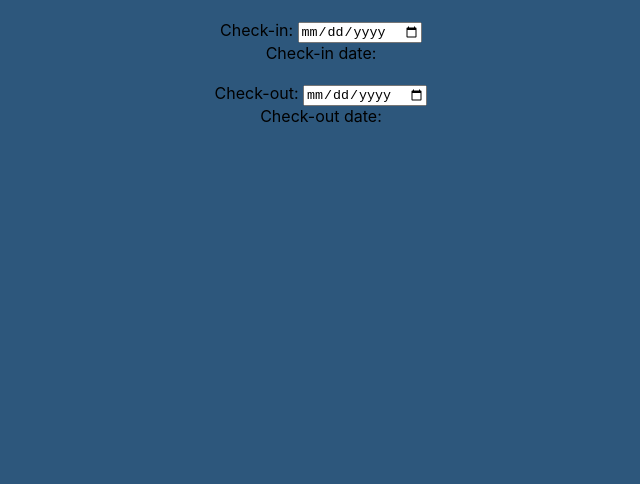
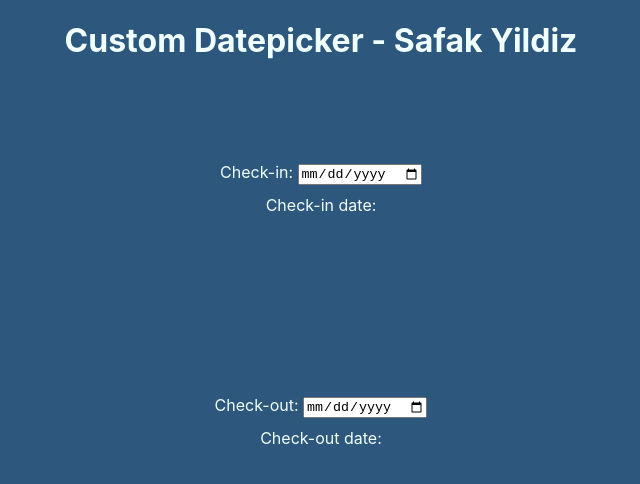
Before and after one commit to shafakyildiz/calendar-react, a React (Create React App) app: page / in a window 1280 px wide. Shown: the top 484 px of the page, without its empty margins (319-959 px from the left). Built offline with nearby package versions, Linux system fonts and the light colour scheme.

Commit message:
changed some styling

```diff
--- a/src/App.css
+++ b/src/App.css
@@ -4,8 +4,15 @@ body {
   justify-content: center;
   align-items: center;
   background-color: rgb(45, 87, 124);
+  color: azure;
 }
 
 .container {
   margin-top: 20px;
+  padding: 5rem;
 }
+
+.checkin,
+.checkout {
+  margin-top: 10px;
+}
--- a/src/App.js
+++ b/src/App.js
@@ -20,6 +20,7 @@ function App() {
   };
   return (
     <div className="App">
+      <h1>Custom Datepicker - Safak Yildiz</h1>
       <div className="container">
         <label htmlFor="checkin">Check-in: </label>
         <input
@@ -28,7 +29,7 @@ function App() {
           name="checkin"
           onSelect={handleSelectStart}
         />
-        <div>Check-in date: {startDate}</div>
+        <div className="checkin">Check-in date: {startDate}</div>
       </div>
       <div className="container">
         <label htmlFor="checkout">Check-out: </label>
@@ -39,7 +40,7 @@ function App() {
           min={startDate}
           onSelect={handleSelectEnd}
         />
-        <div>Check-out date: {endDate}</div>
+        <div className="checkout">Check-out date: {endDate}</div>
       </div>
     </div>
   );
```
